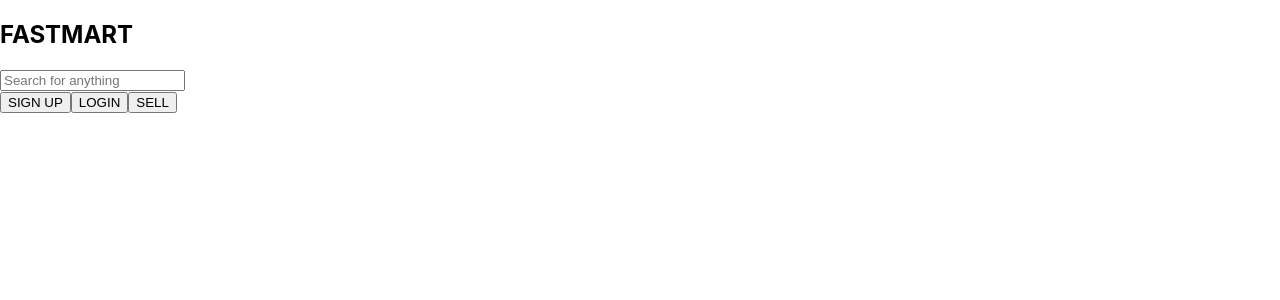
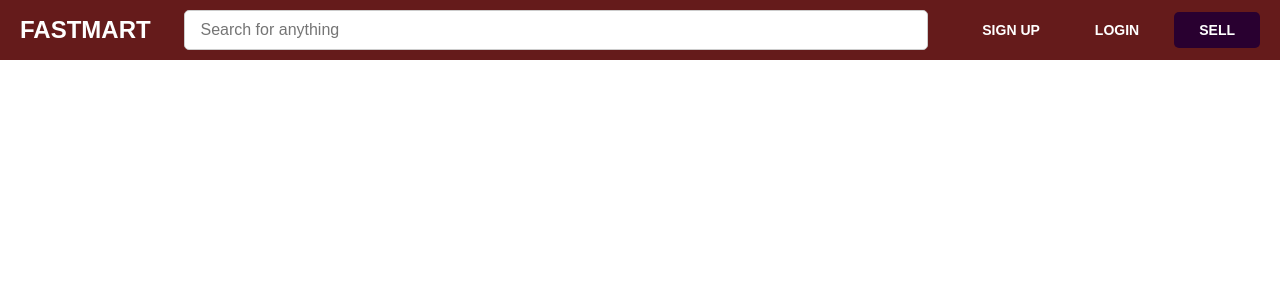
Before and after one commit to harisalimughal/FastMart, a React (Create React App) app in the folder fastmart/: page / in a window 1280 px wide. Shown: the top 300 px of the page. Built offline with nearby package versions, Linux system fonts and the light colour scheme.

Commit message:
Added styling for NavBar layout, search bar, and buttons

```diff
--- a/fastmart/src/components/Navbar.css
+++ b/fastmart/src/components/Navbar.css
@@ -0,0 +1,75 @@
+* {
+    margin: 0;
+    padding: 0;
+    box-sizing: border-box;
+  }
+
+  body {
+    font-family: Arial, sans-serif;
+  }
+
+  .navbar {
+    display: flex;
+    justify-content: space-between;
+    align-items: center;
+    background-color: #651b1b; /* Dark red color for the navbar */
+    padding: 10px 20px;
+  }
+
+  .logo h1 {
+    color: white;
+    font-size: 24px;
+    font-weight: bold;
+  }
+
+  .search-bar {
+    flex: 1;
+    display: flex;
+    justify-content: center;
+    align-items: center;
+    position: relative;
+    max-width: 60%;
+  }
+
+  .search-bar input {
+    width: 100%;
+    padding: 10px 15px;
+    border-radius: 5px;
+    border: 1px solid #ccc;
+    outline: none;
+    font-size: 16px;
+    padding-right: 40px; /* Extra padding to make space for the search icon */
+  }
+
+  .search-icon {
+    position: absolute;
+    right: 15px;
+    color: #333;
+    font-size: 16px;
+    cursor: pointer;
+  }
+
+  .nav-buttons {
+    display: flex;
+    gap: 15px;
+  }
+
+  .nav-btn {
+    background-color: #651b1b;
+    color: white;
+    padding: 10px 20px;
+    border: none;
+    cursor: pointer;
+    font-size: 14px;
+    font-weight: bold;
+  }
+
+  .sell-btn {
+    background-color: #290030;
+    padding: 10px 25px;
+    border-radius: 5px;
+  }
+
+  .nav-btn:hover, .sell-btn:hover {
+    background-color: #500f0f;
+  }
```
